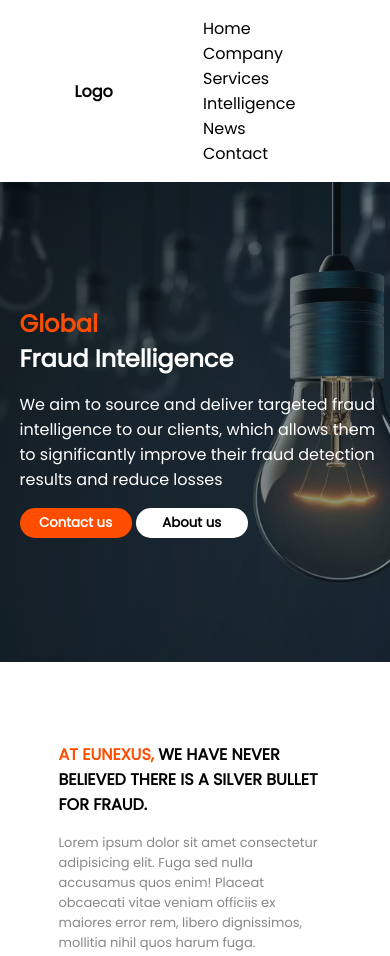
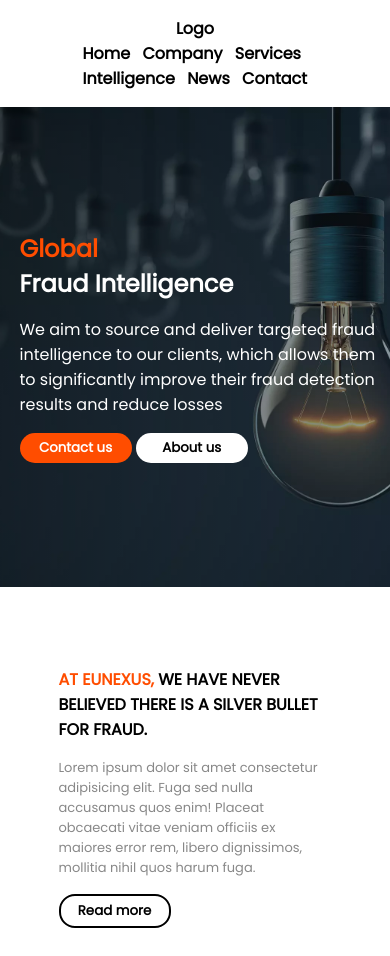
Before and after one commit to arpit0911/grynow-template-assignment, a plain HTML site: page index.html in a window 390 px wide. Shown: the top 956 px of the page. Drawn offline with nearby package versions, Linux system fonts and the light colour scheme.

Commit message:
style correction

```diff
--- a/index.html
+++ b/index.html
@@ -25,15 +25,15 @@
         <h4>Logo</h4>
       </div>
       <ul>
-        <a href="#">Home</a>
-        <a href="#">Company</a>
-        <a href="#">Services</a>
-        <a href="#">Intelligence</a>
-        <a href="#">News</a>
-        <a href="#">Contact</a>
+        <a href="#home">Home</a>
+        <a href="#company">Company</a>
+        <a href="#service">Services</a>
+        <a href="#intelligence">Intelligence</a>
+        <a href="#news">News</a>
+        <a href="#contact">Contact</a>
       </ul>
     </header>
-    <section class="home">
+    <section id="home" class="home">
       <div id="home" class="home-section">
         <div class="home-section-content">
           <div class="conten-title">
@@ -52,7 +52,8 @@
         </div>
       </div>
     </section>
-    <section class="company-section">
+
+    <section id="company" class="company-section">
       <div class="company-details">
         <h4>
           <span class="primary-text">At eunexus,</span>
@@ -103,7 +104,7 @@
       </div>
     </section>
 
-    <section class="service-section">
+    <section id="service" class="service-section">
       <div class="service-wrapper">
         <div class="service-description">
           <h3>Our Services</h3>
@@ -172,7 +173,7 @@
       </div>
     </section>
 
-    <section class="intelligence-section">
+    <section id="intelligence" class="intelligence-section">
       <div class="intelligence-grid">
         <div class="intelligence-grid-item">
           <div class="intelligence-grid-item-wrapper item-1">
@@ -206,7 +207,8 @@
         </div>
       </div>
     </section>
-    <footer>
+
+    <footer id="contact">
       <div class="footer-grid">
         <div class="footer-grid-item">
           <h4>Logo</h4>
--- a/style.css
+++ b/style.css
@@ -24,11 +24,18 @@ header {
   /* border: 1px solid red; */
   padding: 1rem;
 }
+@media screen and (max-width: 480px) {
+  header {
+    grid-template-columns: repeat(1, 1fr);
+    justify-items: center;
+  }
+}
 
 header ul a {
   text-decoration: none;
   margin-left: 0.5rem;
   color: black;
+  font-weight: bold;
 }
 header ul a:active {
   color: var(--primary);
@@ -55,7 +62,7 @@ header ul a:active {
 
 .home-section-content {
   position: absolute;
-  left: 20%;
+  left: 18%;
   color: white;
   max-width: 40%;
   /* width: 35%; */
```
